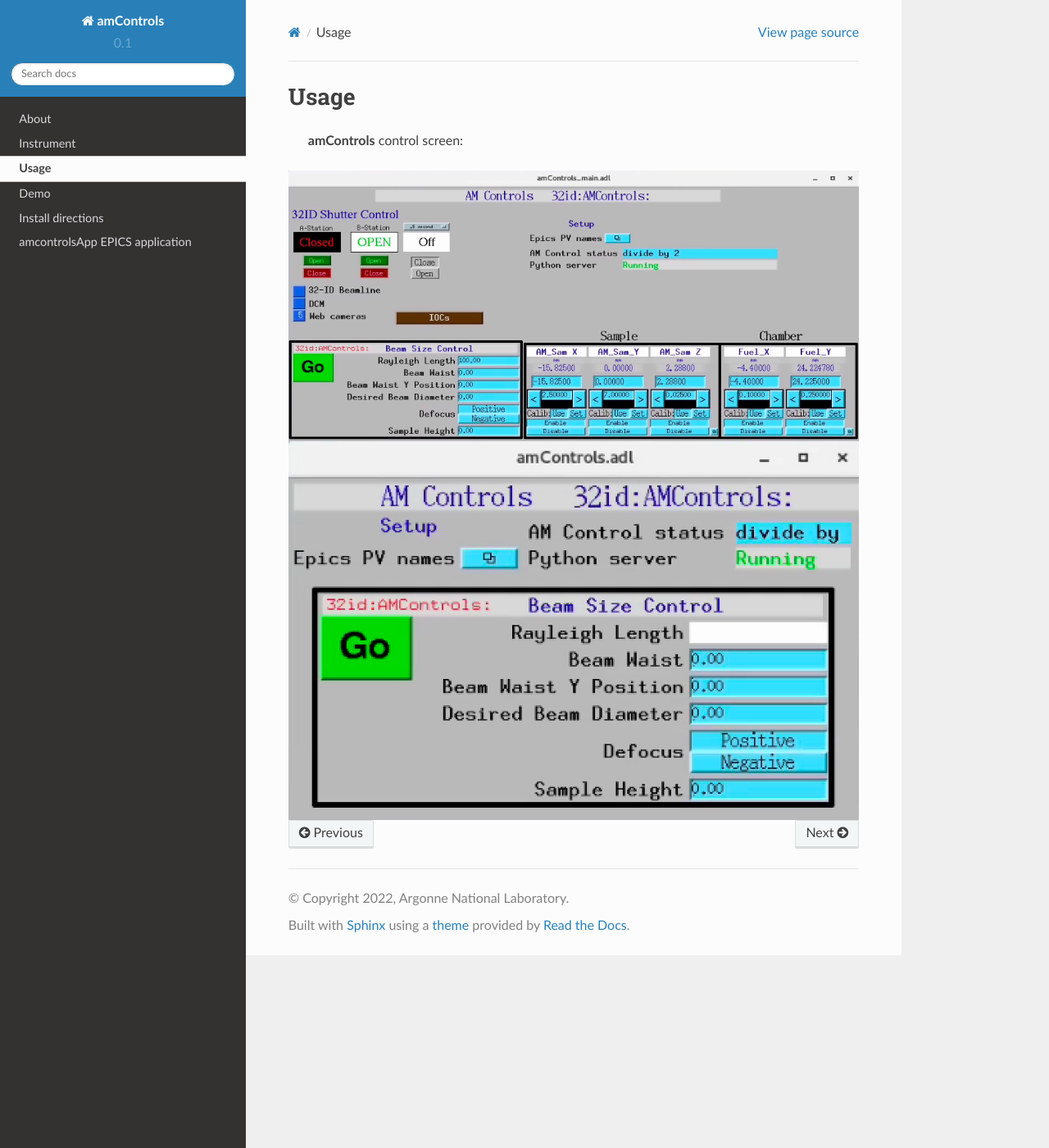
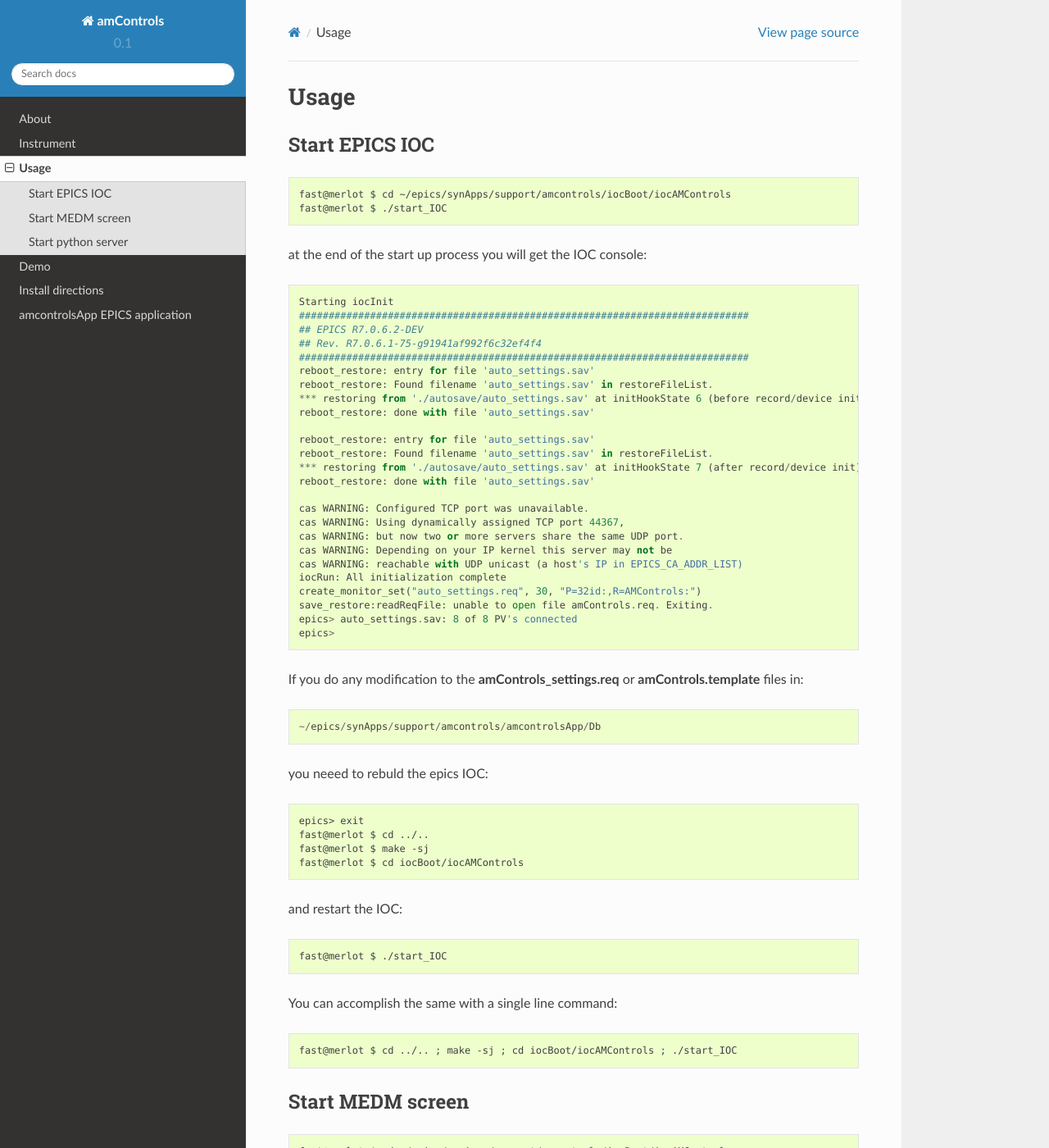
Before and after one commit to sj-clark/amControls, a Sphinx documentation site: the page built from docs/source/usage.rst, in a window 1280 px wide and 1400 px high. Shown: the whole window at 82% size. Built offline with Sphinx 7.4.7 and the Read the Docs theme 2.0.0, drawn with Linux system fonts in a browser that asks for light colours; some of the changed text lies outside the part shown.

Commit message:
doc update

```diff
--- a/docs/source/usage.rst
+++ b/docs/source/usage.rst
@@ -2,7 +2,78 @@
 Usage
 =====
 
- **amControls** control screen:
+Start EPICS IOC
+---------------
+
+::
+
+    fast@merlot $ cd ~/epics/synApps/support/amcontrols/iocBoot/iocAMControls
+    fast@merlot $ ./start_IOC
+
+at the end of the start up process you will get the IOC console::
+
+   Starting iocInit
+   ############################################################################
+   ## EPICS R7.0.6.2-DEV
+   ## Rev. R7.0.6.1-75-g91941af992f6c32ef4f4
+   ############################################################################
+   reboot_restore: entry for file 'auto_settings.sav'
+   reboot_restore: Found filename 'auto_settings.sav' in restoreFileList.
+   *** restoring from './autosave/auto_settings.sav' at initHookState 6 (before record/device init) ***
+   reboot_restore: done with file 'auto_settings.sav'
+
+   reboot_restore: entry for file 'auto_settings.sav'
+   reboot_restore: Found filename 'auto_settings.sav' in restoreFileList.
+   *** restoring from './autosave/auto_settings.sav' at initHookState 7 (after record/device init) ***
+   reboot_restore: done with file 'auto_settings.sav'
+
+   cas WARNING: Configured TCP port was unavailable.
+   cas WARNING: Using dynamically assigned TCP port 44367,
+   cas WARNING: but now two or more servers share the same UDP port.
+   cas WARNING: Depending on your IP kernel this server may not be
+   cas WARNING: reachable with UDP unicast (a host's IP in EPICS_CA_ADDR_LIST)
+   iocRun: All initialization complete
+   create_monitor_set("auto_settings.req", 30, "P=32id:,R=AMControls:")
+   save_restore:readReqFile: unable to open file amControls.req. Exiting.
+   epics> auto_settings.sav: 8 of 8 PV's connected
+   epics>
+
+If you do any modification to the **amControls_settings.req** or **amControls.template** files in::
+
+   ~/epics/synApps/support/amcontrols/amcontrolsApp/Db
+
+you neeed to rebuld the epics IOC::
+
+   epics> exit
+   fast@merlot $ cd ../..
+   fast@merlot $ make -sj
+   fast@merlot $ cd iocBoot/iocAMControls
+
+and restart the IOC::
+
+   fast@merlot $ ./start_IOC
+
+You can accomplish the same with a single line command::
+
+   fast@merlot $ cd ../.. ; make -sj ; cd iocBoot/iocAMControls ; ./start_IOC
+
+
+Start MEDM screen
+-----------------
+
+::
+
+    fast@merlot $ cd ~/epics/synApps/support/amcontrols/iocBoot/iocAMControls
+    fast@merlot $ ./start_medm
+
+.. image:: img/amControls.png
+   :width: 720px
+   :align: center
+   :alt: am_user
+
+or::
+
+  fast@merlot $ ./start_medm_user
 
 .. image:: img/amControls_main.png
    :width: 720px
@@ -10,8 +81,33 @@ Usage
    :alt: am_user
 
 
+Start python server
+-------------------
 
-.. image:: img/amControls.png
-   :width: 720px
-   :align: center
-   :alt: am_user
+::
+
+    $ bash
+    (base) $ conda activate amcontrols
+    (amcontrols) $ cd ~/epics/synApps/support/amcontrols/iocBoot/iocAMControls
+    (amcontrols) $ python -i start_amcontrols.py
+    configPVS:
+    CameraPVPrefix : 2bmbSP2:
+    ExamplePVName : 32id:m1
+    DefocusSelect : Positive
+    RayleighLength : 50.00
+    BeamWaist : 0
+    BeamWaistYPosition : 0
+    DesiredBeamDiameter : 0
+    SampleHeight : 0
+
+    controlPVS:
+    Example : None
+    Go : Done
+    AMStatus :
+    Watchdog : -38
+
+    pv_prefixes:
+    Camera : 2bmbSP2:
+    >>>
+
+**simEpics** control screen with no python server running:
```
